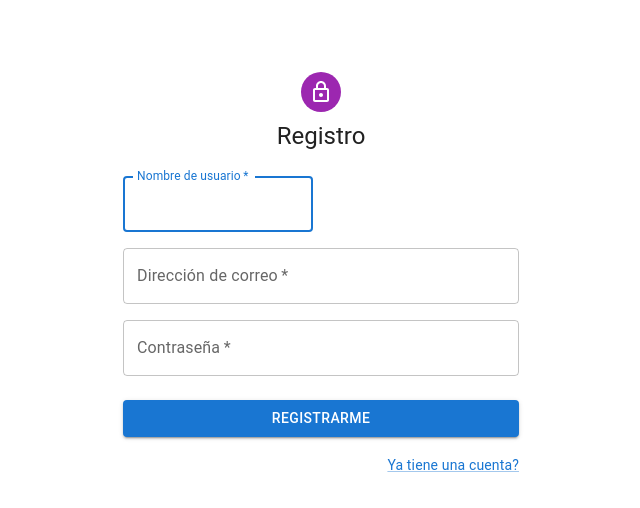
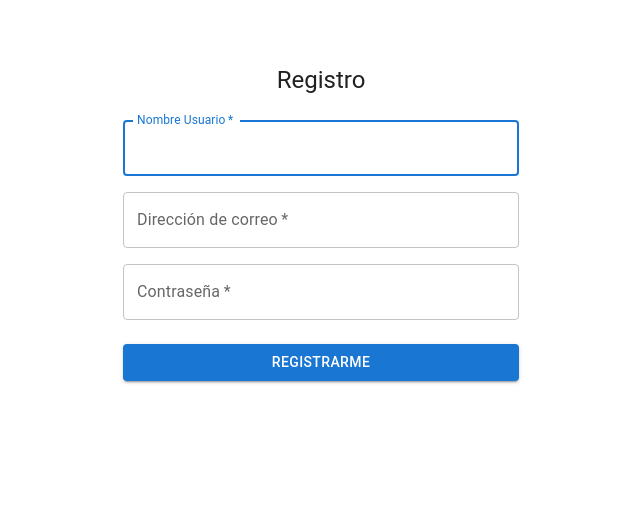
Before and after one commit to alejandropl07/client-management, a React (Create React App) app: page /registration in a window 1280 px wide. Shown: the top 508 px of the page, without its empty margins (319-959 px from the left). Built offline with nearby package versions, Linux system fonts and the light colour scheme.

Commit message:
Registro modificado

```diff
--- a/src/components/Registration.js
+++ b/src/components/Registration.js
@@ -56,9 +56,6 @@ export default function Registration() {
             alignItems: "center",
           }}
         >
-          <Avatar sx={{ m: 1, bgcolor: "secondary.main" }}>
-            <LockOutlinedIcon />
-          </Avatar>
           <Typography component="h1" variant="h5">
             Registro
           </Typography>
@@ -69,14 +66,14 @@ export default function Registration() {
             sx={{ mt: 3 }}
           >
             <Grid container spacing={2}>
-              <Grid item xs={12} sm={6}>
+              <Grid item xs={12}>
                 <TextField
                   autoComplete="given-name"
                   name="username"
                   required
                   fullWidth
                   id="username"
-                  label="Nombre de usuario"
+                  label="Nombre Usuario"
                   autoFocus
                 />
               </Grid>
@@ -110,13 +107,6 @@ export default function Registration() {
             >
               Registrarme
             </Button>
-            <Grid container justifyContent="flex-end">
-              <Grid item>
-                <Link href="/" variant="body2">
-                  Ya tiene una cuenta?
-                </Link>
-              </Grid>
-            </Grid>
           </Box>
         </Box>
       </Container>
```
Also changed, not shown: 1 other file (tests, documents, lock files or other folders).
